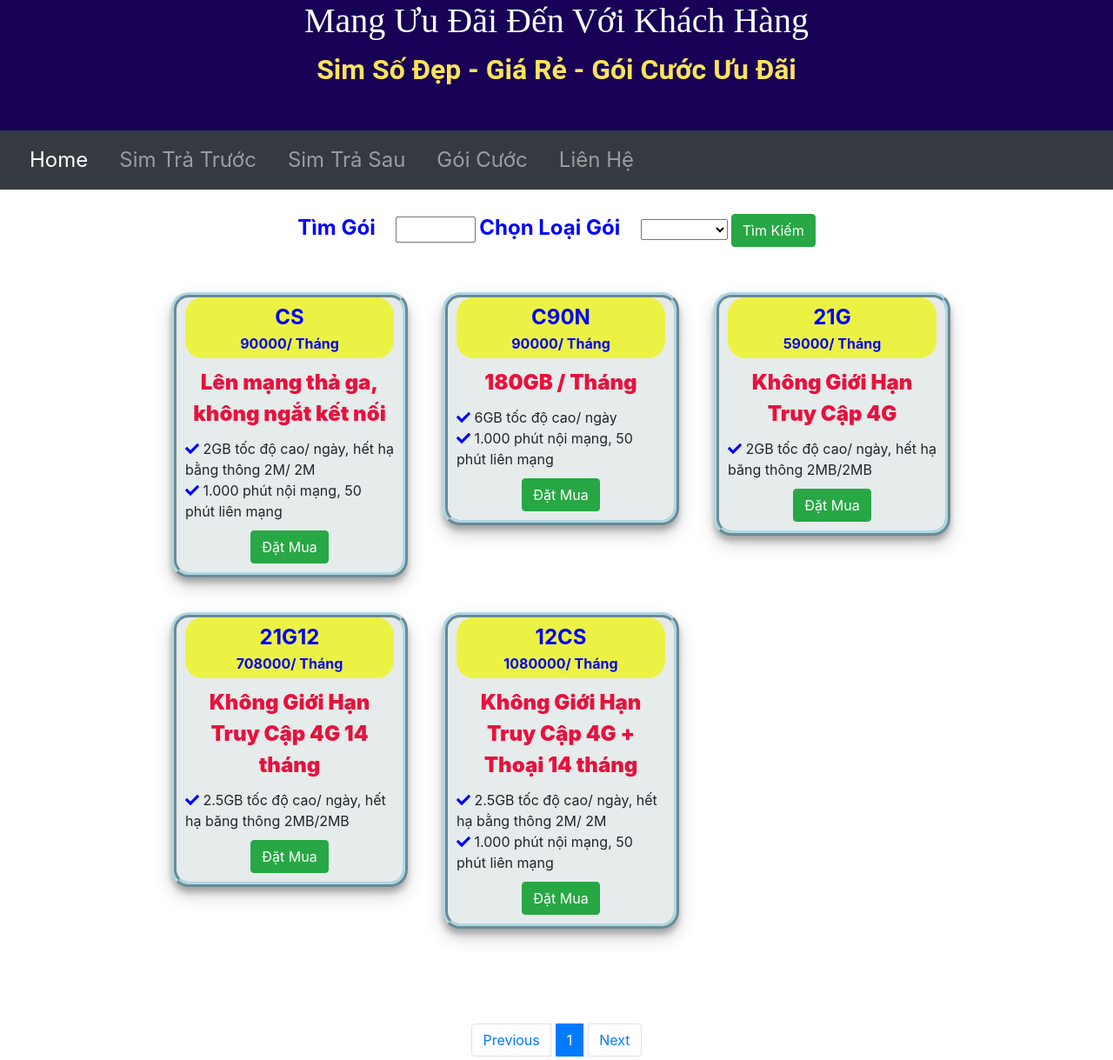
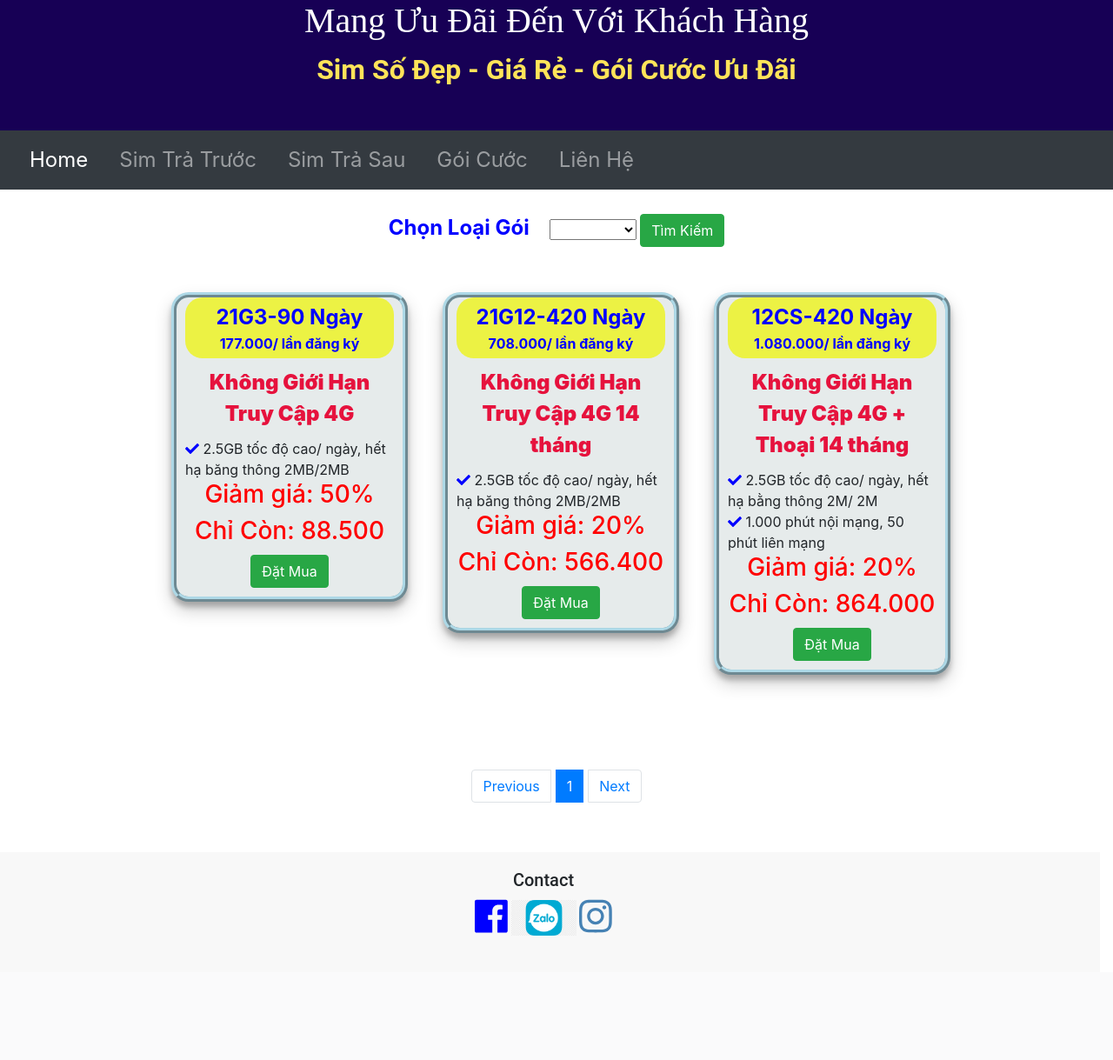
Before and after one commit to Cuongtq88/simmobi, a Flask app: page /goicuoc in a window 1280 px wide. Shown: the top 1219 px of the page at 87% size. After the commit the page ends 1076 px from the top, so only its background shows below. Run offline with Flask 2, Linux system fonts and the light colour scheme; data comes from the database, SQL or seed files in the repository; both versions use the stored data as it was after the commit; some libraries are stand-ins or nearby versions; some web fonts are replaced.

Commit message:
cập nhật giá gói

```diff
--- a/main.py
+++ b/main.py
@@ -32,11 +32,14 @@ class GoiCuoc(db.Model):
     id = db.Column(db.Integer, primary_key=True)
     tengoi = db.Column(db.String(250), nullable=False)
     gia = db.Column(db.Integer, nullable=False)
+    ngaysudung = db.Column(db.Integer, nullable=False)
+    giamgia = db.Column(db.Float, nullable=True)
     uudaichinh = db.Column(db.String(1000), nullable=False)
     uudaidata = db.Column(db.String(500), nullable=True)
     uudaithoai = db.Column(db.String(1000), nullable=True)
     nhom = db.Column(db.String(250), nullable=True)
     loai = db.Column(db.String(250), nullable=False)
+    khuyenmai = db.Column(db.String(250), nullable=True)
 
 # db.create_all()
 
@@ -199,14 +202,14 @@ def trasau(page):
 def goicuoc(page):
     page = page
     pages = 6
-    all_goi = GoiCuoc.query.filter_by(nhom="Phổ Biến").paginate(page, pages, error_out=False)
+    all_goi = GoiCuoc.query.filter_by(khuyenmai="sales").paginate(page, pages, error_out=False)
     if request.method == 'POST' and 'loaigoi' in request.form:
         loaigoi = request.form["loaigoi"]
         print(loaigoi)
         all_goi = GoiCuoc.query.filter_by(loai=loaigoi).paginate(page, pages, error_out=False)
         return render_template('goicuoc.html', all_goi=all_goi, loaigoi=loaigoi)
     loaigoi = request.args.get('loaigoi')
-    print(loaigoi)
+
     if loaigoi != "" and loaigoi !=None:
         print("aaa")
         all_goi = GoiCuoc.query.filter_by(loai=loaigoi).paginate(page, pages, error_out=False)
--- a/templates/goicuoc.html
+++ b/templates/goicuoc.html
@@ -12,18 +12,13 @@
 <div class="container ">
  <form class="timgoi" action="{{ url_for('goicuoc') }}" method="post">
       <div class="col-lg-12 vung-tracuugoi">
-
-          <label for=""class="chongoi">Tìm Gói</label>
-          <input type="text" size="4" name="goicantim" value="" class="btn-timso">
-
     <label for="loaigoi" class="chongoi">Chọn Loại Gói</label>
-
     <select name="loaigoi" id="loaigoi">
       <option  value="{{ loaigoi }}">{{ loaigoi }}</option>
       <option value="Phổ Biến">Phổ Biến</option>
-      <option value="Gói Dài Kỳ">Gói Dài Kỳ</option>
-      <option value="Gói Tháng">Gói Tháng</option>
-      <option value="Gói Ngày">Gói Ngày</option>
+      <option value="Gói Dài Kỳ">Gói Dài Kỳ</option>
+      <option value="Gói Tháng">Gói Tháng</option>
+
 
     </select>
       <button type="submit" class="btn btn-success">Tìm Kiếm</button><br>
@@ -35,8 +30,8 @@
       <div class="goicuoc">
 
         <div class="title-goi">
-          <span class="tengoi">{{ goi.tengoi }}</span><br>
-          <span class="giagoi">{{ goi.gia }}/ Tháng</span><br>
+          <span class="tengoi">{{ goi.tengoi }}-{{goi.ngaysudung}} Ngày</span><br>
+          <span class="giagoi">{{ '{:,}'.format(goi.gia).replace(',', '.') }}/ lần đăng ký</span><br>
         </div>
         <div class="uudaigoi">
           <span >{{ goi.uudaichinh }}</span><br>
@@ -47,6 +42,11 @@
           <span><i class="fas fa-check icon-check"></i> {{ goi.uudaithoai }}</span><br>
             {% endif %}
         </div>
+          {% if goi.giamgia  %}
+
+          <div class=""><h3 style="color:red">Giảm giá: {{ (goi.giamgia * 100)|round|int}}%</h3></div>
+          <div class=""><h3 style="color:red">Chỉ Còn: {{'{:,}'.format(goi.gia - (goi.gia * goi.giamgia)|round|int).replace(',', '.') }}</h3></div>
+          {% endif %}
         <div class="datmua">
           <button type="submit" name="button" class="btn btn-success btn-datmua">Đặt Mua</button>
         </div>
```
Also changed, not shown: sim.db.
